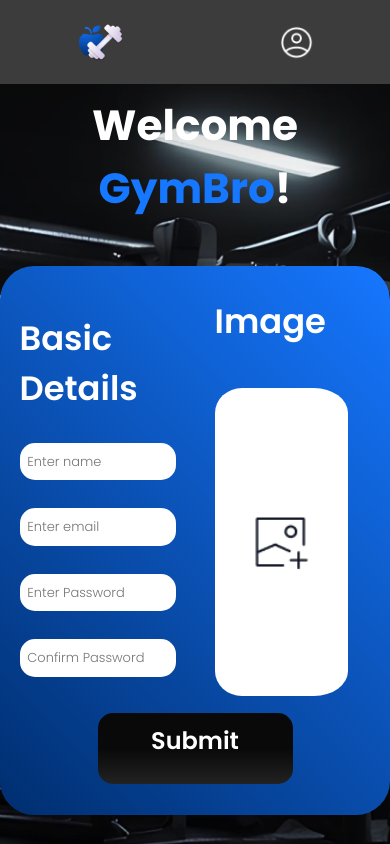
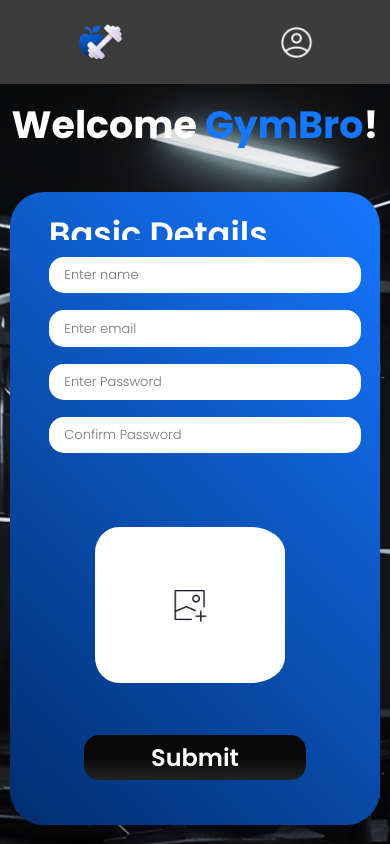
Before and after one commit to OussamaDaachi24/GymBro, a PHP site: page /html/register.html in a window 390 px wide. Run offline with PHP 8.4, Linux system fonts and the light colour scheme.

Commit message:
making mobile version of register

```diff
--- a/frontend/css/register.css
+++ b/frontend/css/register.css
@@ -40,7 +40,7 @@ body {
     flex-direction: column;
     justify-content:center;
     align-items: center;
-    gap: 20px;
+    gap: 0vh;
     height: 100vh;
     padding-bottom: 5%;
 }
@@ -73,8 +73,11 @@ body {
     }}
 @media (max-width : 560px){
     .login-text-container{
-        width: 100%;
-    }}
+        width: 95%;
+        height: 75vh;
+    }
+
+}
 
 /*Start of the "Welcome GymBro"*/
 
@@ -109,6 +112,8 @@ span {
         .Welcome-text-container {
             width: 100%;
             font-size: 5vh;
+            padding-bottom: 2vh;
+            margin-top:12vh;
 }}
 
 .Welcome-text {
@@ -116,6 +121,12 @@ span {
     text-align: center; /* Optional: Center align the text */
     font-size: 100%; /* Ensure font size adjusts properly */
     white-space: normal;
+}
+@media (max-width: 560px){
+    .Welcome-text {
+        white-space: nowrap;
+        font-size: 90%;
+    }
 }
 
 .Basic-details-inputs-image-contaier{
@@ -126,7 +137,12 @@ span {
     flex-direction: row;
     justify-content: space-between;
 }
+@media (max-width : 560px){
+    .Basic-details-inputs-image-contaier{
+        flex-direction: column;
+    }
 
+}
 .Basic-details-inputs-container {
     padding-top: 5%;
     padding-left: 5%;
@@ -136,6 +152,16 @@ span {
     display: flex;
     flex-direction: column;
     justify-content:space-evenly;
+}
+@media (max-width : 560px){
+    .Basic-details-inputs-container{
+        width: 100vw;
+        height:60%;
+        padding-left: 10vw;
+        padding-right: 10vw;
+        padding-bottom: 5vh;
+        gap: 2vh;
+    }
 }
 .Basic-details-text-container {
     color: white;
@@ -167,18 +193,32 @@ input {
     outline: none;
     padding-left: 5%;
 }
-
+@media (max-width : 560px){
+    input {
+        padding-top: 1vh;
+        padding-bottom: 1vh;
+    }
+}
 .Image-container {
     display: flex;
     flex-direction: column;
     justify-content:space-between;
-    gap: 5%;
+    gap: 0vh;
     width: 50%;
     height: 100%;
     padding-top: 8%;
     padding-left: 5%;
     padding-right: 5%;
     padding-bottom: 0%;
+}
+@media (max-width: 560px){
+    .Image-container{
+        height: 40%;
+        width: 100%;
+        display: flex;
+        justify-content: center;
+        align-items: center;
+    }
 }
 .Image-text-container {
     color: white;
@@ -192,8 +232,14 @@ input {
     width:90%;
     height: 80%;
     border-radius: 34px;
-    margin-top: 3%;
+    margin-bottom: 1.5vh;
     padding:0%;
+}
+@media (max-width: 560px){
+    .Image-input-container{
+        width: 60%;
+        height: 100%;
+    }
 }
 .Image-input {
     width: 100%;
@@ -213,6 +259,13 @@ input {
     padding-top: 2%;
     padding-bottom: 8%;
 }
+@media (max-width: 560px){
+    .Submit-button-container{
+        padding:0%;
+        padding-top: 10%;
+        height: 80%;
+    }
+}
 .Submit-button {
     color: white;
     width: 50%;
@@ -228,6 +281,14 @@ input {
     line-height: normal;
     padding-bottom: 8%;
 }
+@media (max-width: 560px){
+    .Submit-button{
+        width: 60%;
+        height: 50%;
+        padding-bottom: 0%;
+        padding-top: 0%;
+    }
+}
 .Submit-button:hover {
     cursor: pointer;
     background-position:0 100%;
```
Also changed, not shown: frontend/html/register.html (+6 -4 lines).
